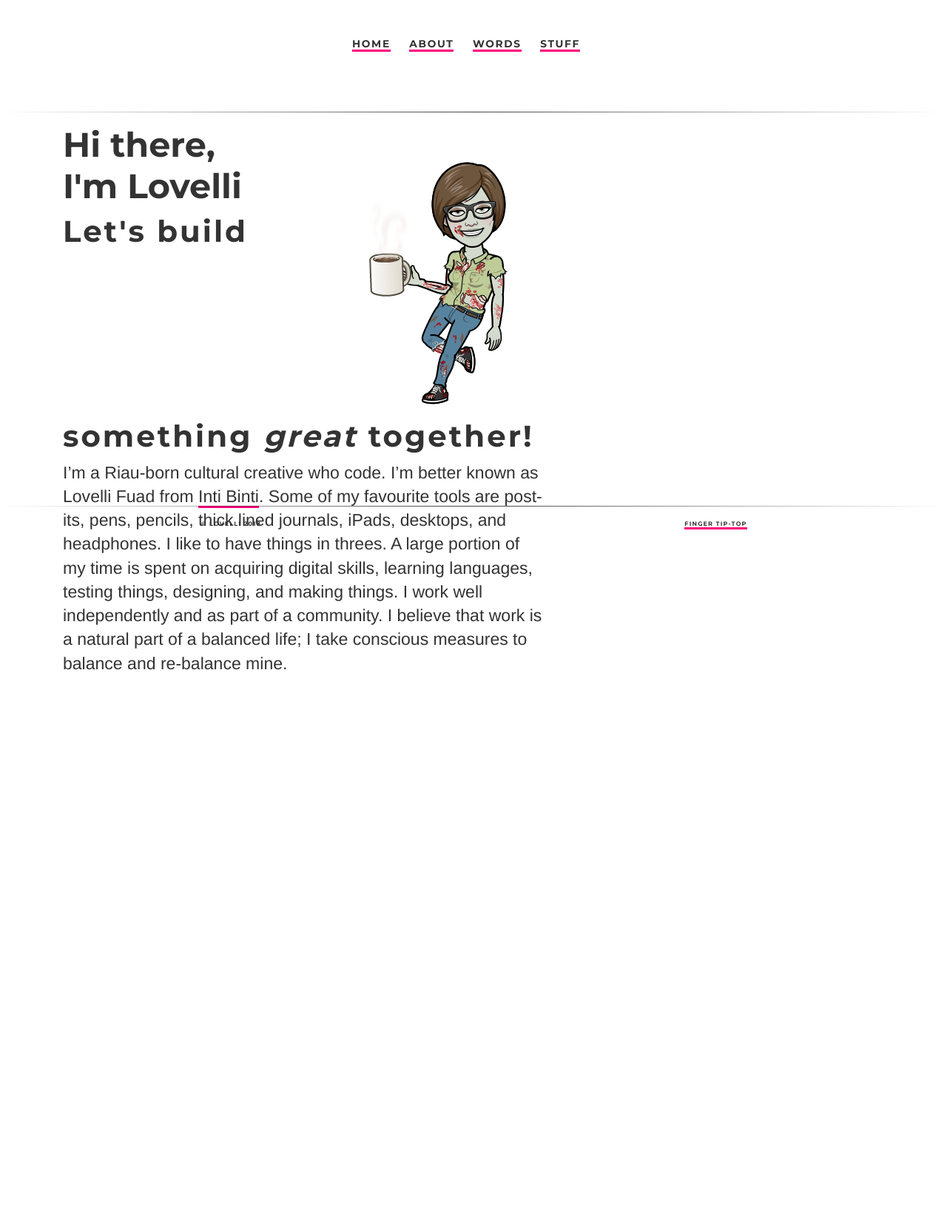
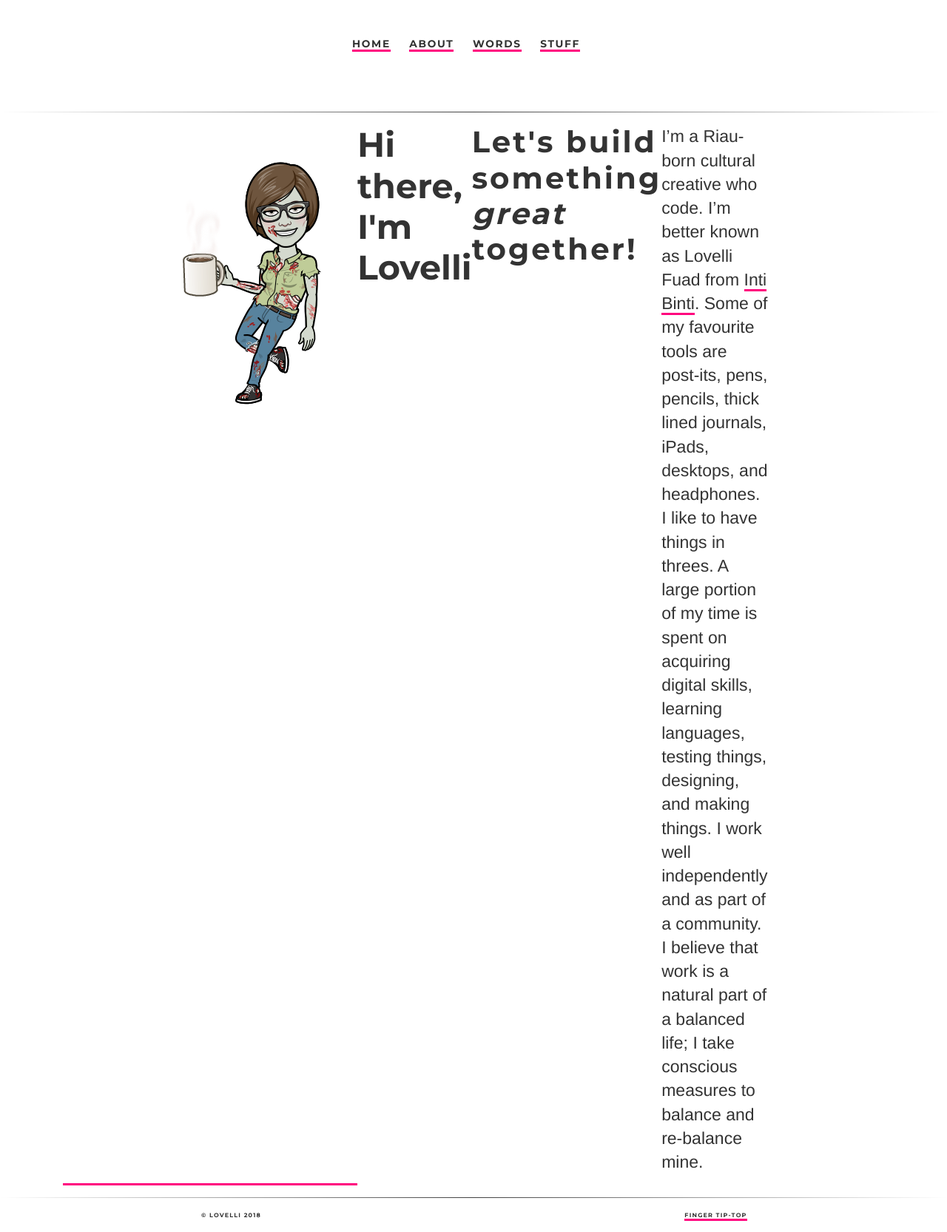
Before and after one commit to ariesti/ariesti.github.io, a Jekyll site: the page built from index.html, in a window 1280 px wide. Shown: the whole page at 74% size. Built offline with Jekyll 4.4.1, drawn with Linux system fonts in a browser that asks for light colours; before the commit the page ends 913 px from its top, so only the background shows below that.

Commit message:
Update main.css

```diff
--- a/css/main.css
+++ b/css/main.css
@@ -114,8 +114,8 @@ body {
 .content {
 	clear: both;
   	width: 650px;
-	height: 500px;
   	background-color: #ffffff;
+	display: flex;
 }
 
 /* Text level semantics */
```
